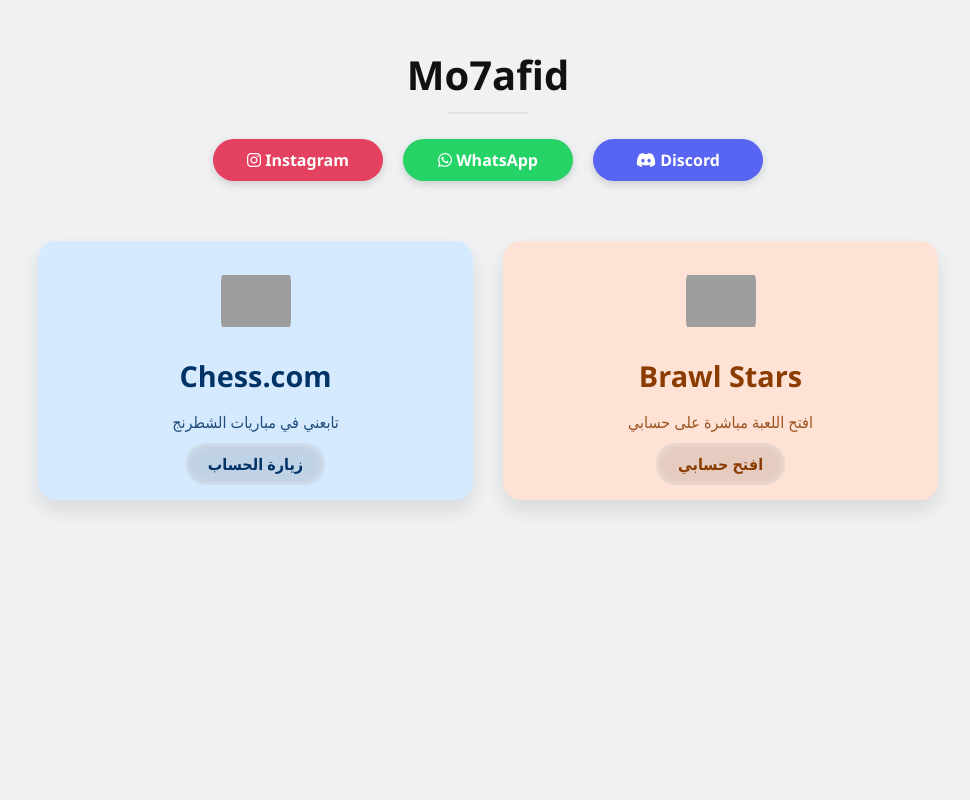
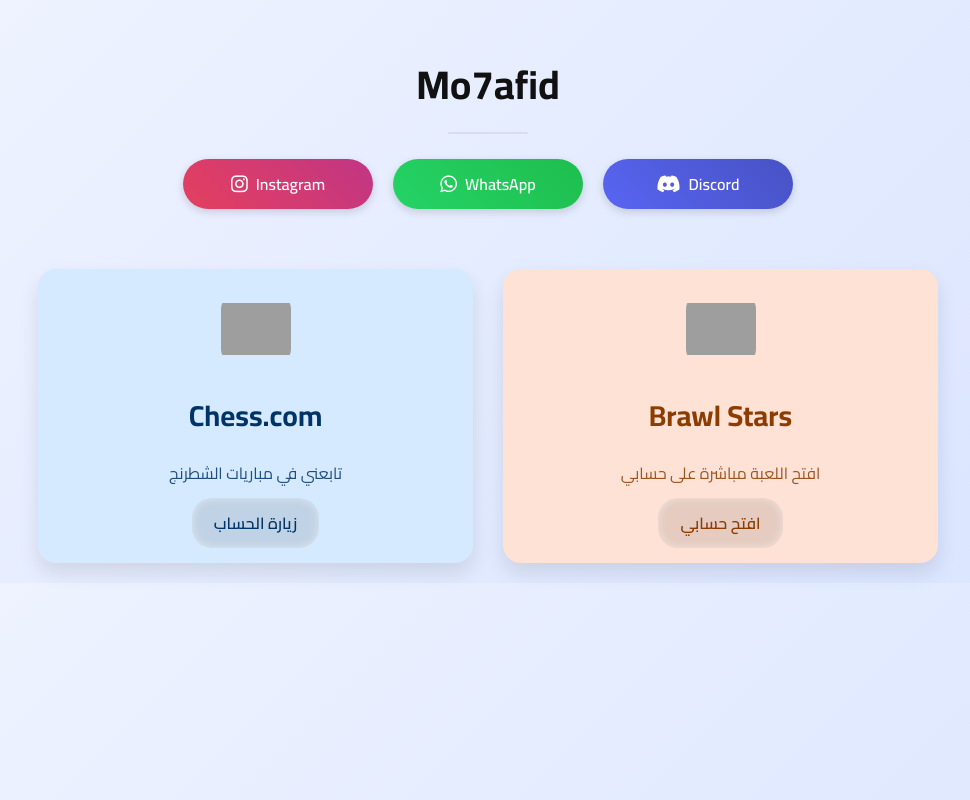
Before and after one commit to Mo7afid/Mo7afid, a plain HTML site: page index.html in a window 1280 px wide. Shown: the whole page, without its empty margins (152-1122 px from the left). Drawn offline with Linux system fonts and the light colour scheme; grey boxes are pictures that could not be loaded.

Commit message:
style.css

```diff
--- a/style.css
+++ b/style.css
@@ -1,9 +1,8 @@
-
 /* إعدادات أساسية */
 body {
   margin: 0;
-  font-family: 'Segoe UI', Tahoma, Geneva, Verdana, sans-serif;
-  background-color: #f0f1f3;
+  font-family: 'Cairo', 'Segoe UI', Tahoma, Geneva, Verdana, sans-serif;
+  background: linear-gradient(135deg, #f0f4ff, #d9e4ff);
   color: #222;
   padding: 20px;
 }
@@ -48,35 +47,43 @@ body {
   text-decoration: none;
   color: white;
   transition: background-color 0.3s ease;
-  min-width: 120px;
+  min-width: 140px;
   text-align: center;
   box-shadow: 0 3px 8px rgba(0,0,0,0.15);
+  display: inline-flex;
+  align-items: center;
+  justify-content: center;
 }
 
-/* ألوان متناسقة */
+.social-btn i {
+  margin-right: 8px;
+  font-size: 1.2rem;
+  vertical-align: middle;
+}
+
+/* ألوان متناسقة مع تدرجات */
 .social-btn.instagram {
-  background: #E4405F;
+  background: linear-gradient(45deg, #E4405F, #C13584);
 }
 
 .social-btn.instagram:hover {
-  background: #B52A46;
+  background: linear-gradient(45deg, #B52A46, #8E1D34);
 }
 
 .social-btn.whatsapp {
-  background: #25D366;
+  background: linear-gradient(45deg, #25D366, #1EBE4D);
 }
 
 .social-btn.whatsapp:hover {
-  background: #1DA851;
+  background: linear-gradient(45deg, #1DA851, #147936);
 }
 
-/* زر Discord */
 .social-btn.discord {
-  background: #5865F2; /* لون Discord الأزرق */
+  background: linear-gradient(45deg, #5865F2, #4752C4);
 }
 
 .social-btn.discord:hover {
-  background: #4752C4; /* لون أغمق عند التمرير */
+  background: linear-gradient(45deg, #4752C4, #3B40A0);
 }
 
 /* قسم الألعاب */
```
